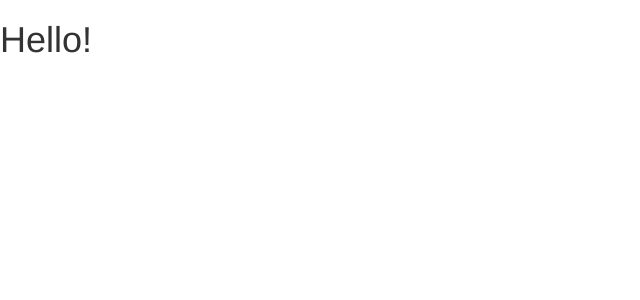
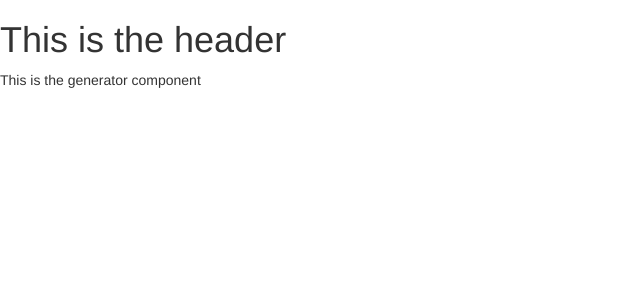
Before and after one commit to lenanamiki/react-meme-generator, a React app: page / in a window 1280 px wide. Shown: the top 300 px of the page, without its empty margins (0-640 px from the left). Built offline with nearby package versions, Linux system fonts and the light colour scheme.

Commit message:
Created basic template for header and memegenerator component

```diff
--- a/src/app.jsx
+++ b/src/app.jsx
@@ -1,8 +1,13 @@
 import React from 'react';
+import Header from './components/header';
+import MemeGenerator from './components/memeGenerator';
 
 function App() {
   return (
-    <h1>Hello!</h1>
+    <div>
+      <Header />
+      <MemeGenerator />
+    </div>
   );
 }
 
--- /dev/null
+++ b/src/components/header.jsx
@@ -0,0 +1,9 @@
+import React from 'react';
+
+function Header() {
+  return (
+    <h1>This is the header</h1>
+  );
+}
+
+export default Header;
--- /dev/null
+++ b/src/components/memeGenerator.jsx
@@ -0,0 +1,17 @@
+import React, { Component } from 'react';
+
+// eslint-disable-next-line react/prefer-stateless-function
+class MemeGenerator extends Component {
+  constructor() {
+    super();
+    this.state = {};
+  }
+
+  render() {
+    return (
+      <p>This is the generator component</p>
+    );
+  }
+}
+
+export default MemeGenerator;
```
Also changed, not shown: 1 other file (tests, documents, lock files or other folders).
